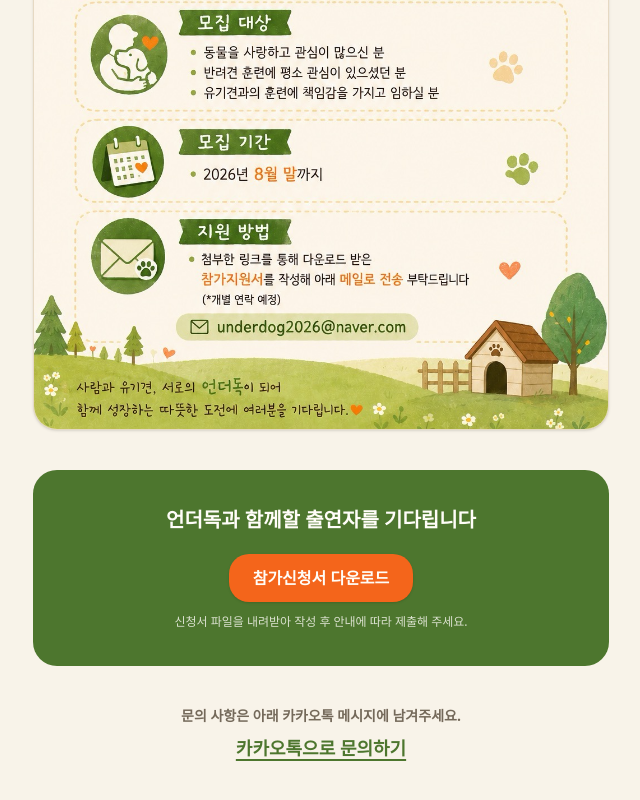
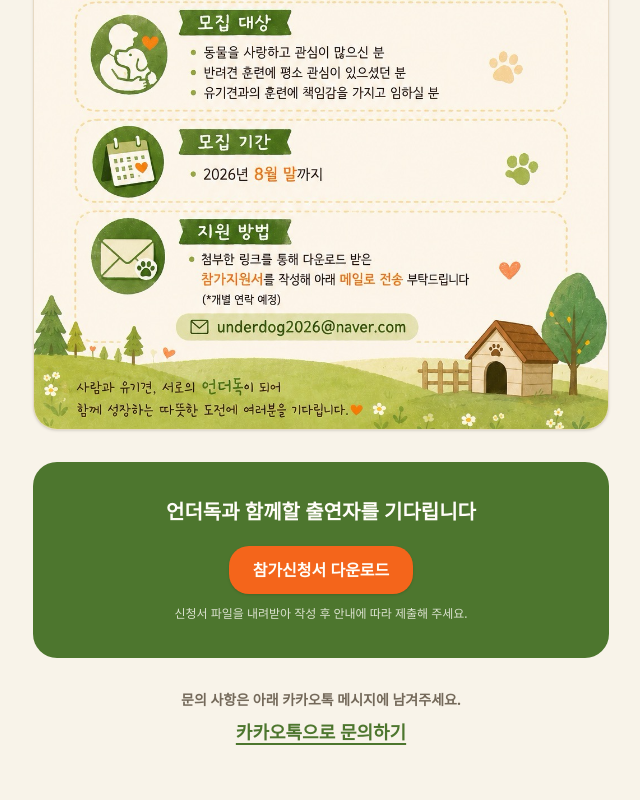
Before and after one commit to SeogJongYu/mbn_underdog, a Next.js app: page / in a window 1280 px wide. Shown: the part 530-1330 px from the top of the page, without its empty margins (319-959 px from the left). Built offline with nearby package versions, Linux system fonts and the light colour scheme.

Commit message:
간격 수정

```diff
--- a/app/page.tsx
+++ b/app/page.tsx
@@ -18,7 +18,7 @@ export default function Page() {
 
       <div
         id="top"
-        className="mx-auto flex w-full max-w-5xl flex-col items-center px-4 pb-20 pt-4 sm:px-8 sm:pb-28 sm:pt-8"
+        className="mx-auto flex w-full max-w-5xl flex-col items-center px-4 pb-32 pt-4 sm:px-8 sm:pb-40 sm:pt-8"
       >
         <section className="w-full max-w-xl overflow-hidden rounded-2xl border border-border bg-surface shadow-sm">
           <Image
@@ -30,7 +30,7 @@ export default function Page() {
           />
         </section>
 
-        <section className="mt-8 flex w-full max-w-xl flex-col items-center rounded-2xl bg-primary px-5 py-7 text-center text-primary-foreground sm:mt-10 sm:px-8 sm:py-9">
+        <section className="mt-4 flex w-full max-w-xl flex-col items-center rounded-2xl bg-primary px-5 py-7 text-center text-primary-foreground sm:mt-8 sm:px-8 sm:py-9">
           <p className="text-lg font-bold sm:text-xl">
             언더독과 함께할 출연자를 기다립니다
           </p>
@@ -46,7 +46,7 @@ export default function Page() {
           </p>
         </section>
 
-        <footer className="mt-8 flex flex-col items-center text-center text-sm leading-5 text-muted-foreground sm:mt-10 sm:text-sm font-semibold">
+        <footer className="mt-4 flex flex-col items-center text-center text-sm leading-5 text-muted-foreground sm:mt-8 sm:text-sm font-semibold">
           <p>문의 사항은 아래 카카오톡 메시지에 남겨주세요.</p>
           <a
             href="https://open.kakao.com/o/sQMmotIi"
```
